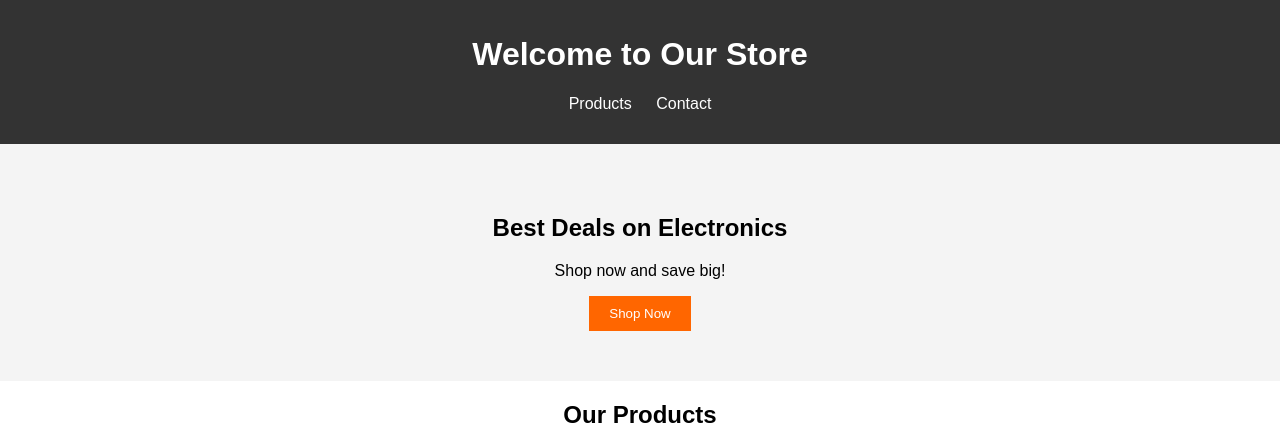
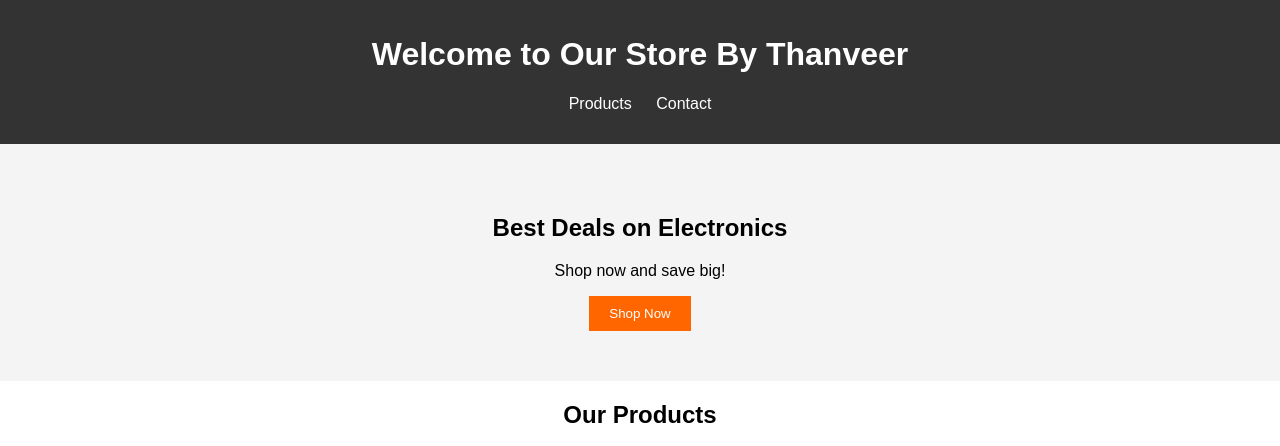
Before and after one commit to Thanveerv95/Serverless-Frontend, a plain HTML site: page index.html in a window 1280 px wide. Shown: the top 446 px of the page. Drawn offline with Linux system fonts and the light colour scheme.

Commit message:
second commit

```diff
--- a/index.html
+++ b/index.html
@@ -8,7 +8,7 @@
 </head>
 <body>
     <header>
-        <h1>Welcome to Our Store</h1>
+        <h1>Welcome to Our Store By Thanveer</h1>
         <nav>
             <ul>
                 <li><a href="#products">Products</a></li>
```
